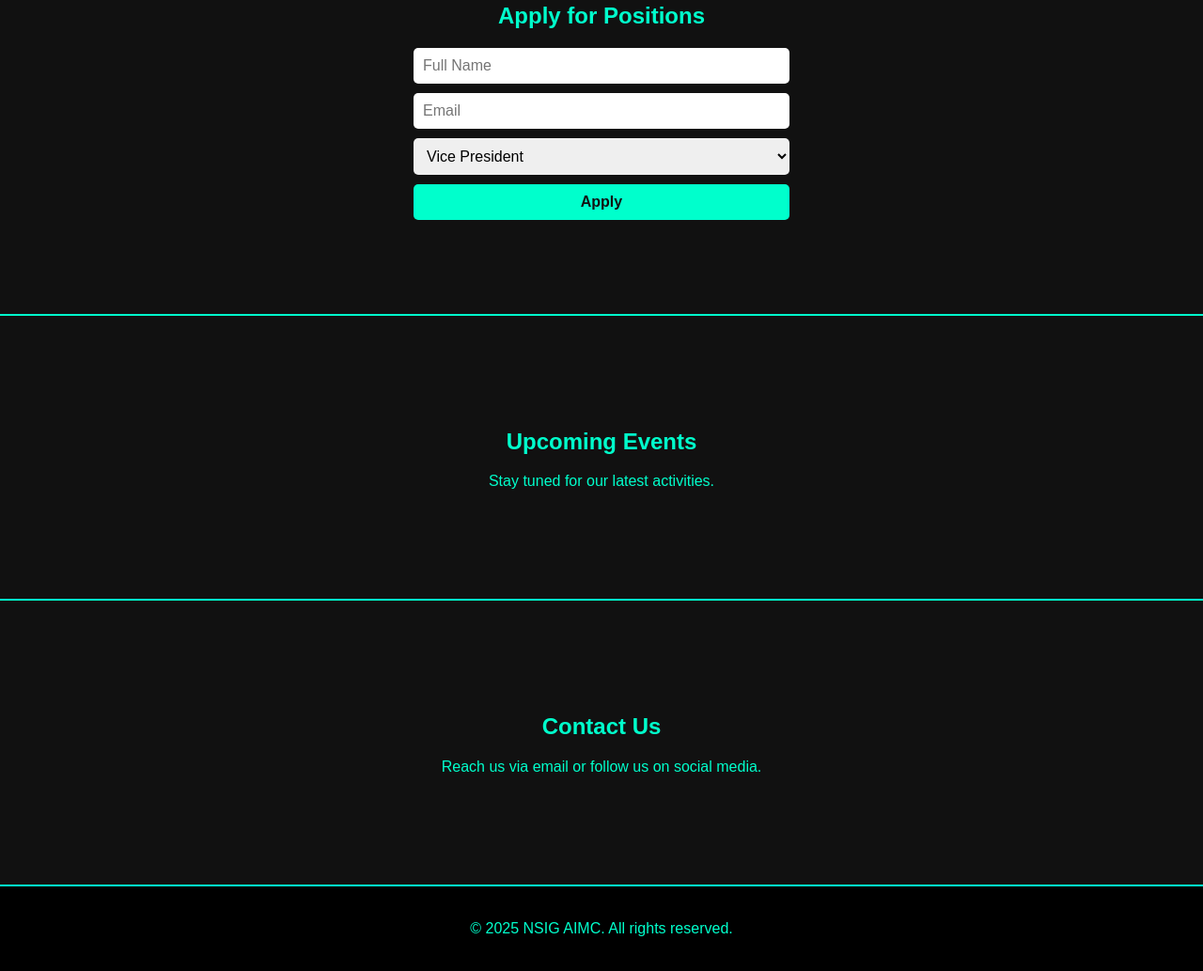
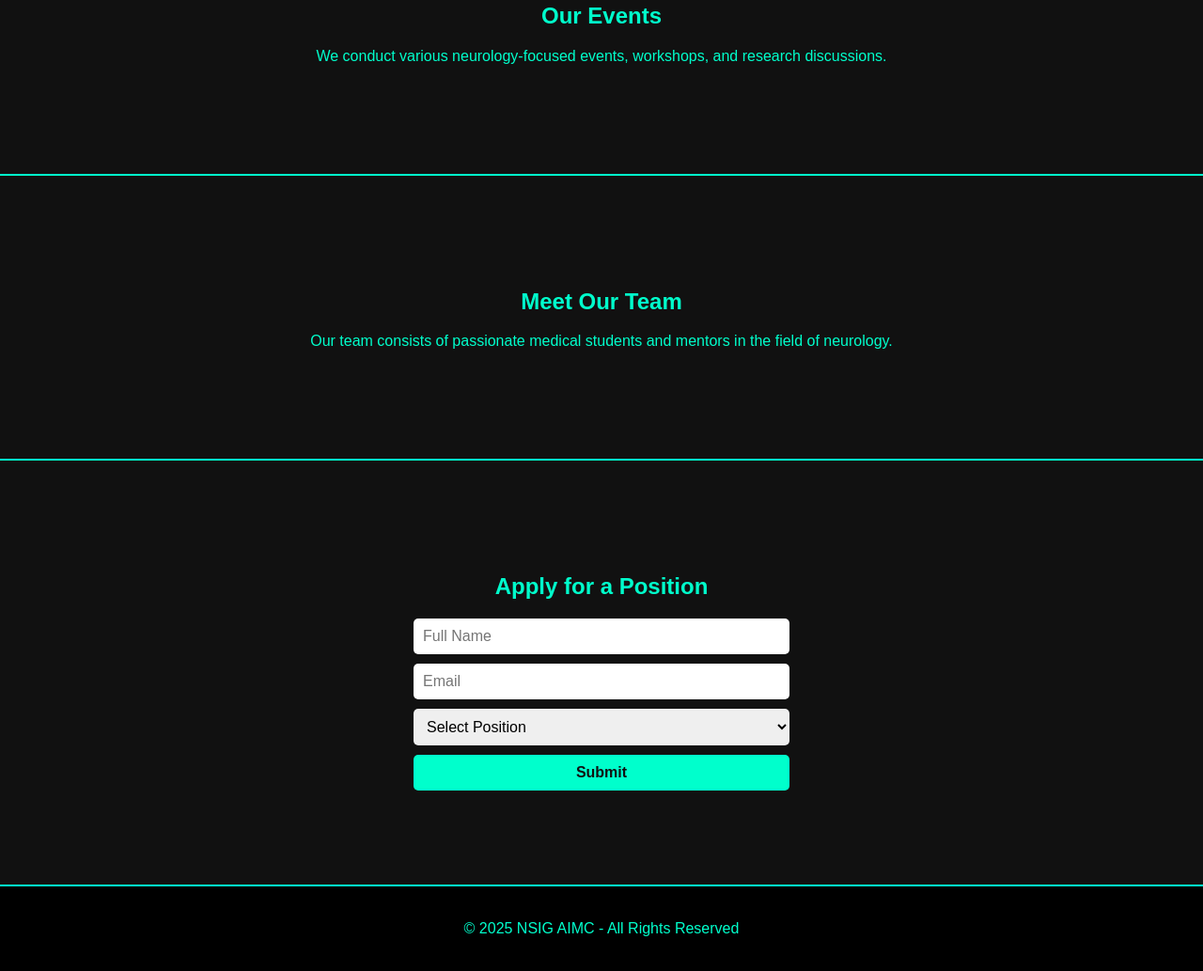
Before and after one commit to Monny-devs/nsig-aimc-site, a plain HTML site: page index.html in a window 1280 px wide. Shown: the part 1223-2256 px from the top of the page at 94% size. Drawn offline with Linux system fonts and the light colour scheme.

Commit message:
Update index.html

```diff
--- a/index.html
+++ b/index.html
@@ -4,7 +4,6 @@
     <meta name="viewport" content="width=device-width, initial-scale=1.0">
     <title>NSIG AIMC</title>
     <link rel="stylesheet" href="styles.css">
-    <script defer src="script.js"></script>
 </head>
 <body>
     <header>
@@ -13,48 +12,51 @@
             <ul>
                 <li><a href="#home">Home</a></li>
                 <li><a href="#about">About</a></li>
-                <li><a href="#apply">Apply</a></li>
                 <li><a href="#events">Events</a></li>
-                <li><a href="#contact">Contact</a></li>
+                <li><a href="#team">Our Team</a></li>
+                <li><a href="#apply">Apply Now</a></li>
             </ul>
         </nav>
     </header><section id="home" class="fullscreen">
     <h2>Welcome to NSIG AIMC</h2>
-    <p>Shaping the Future of Neurology Research</p>
+    <p>Neurology Students Interest Group - Allama Iqbal Medical College</p>
 </section>
 
 <section id="about" class="content-section">
     <h2>About Us</h2>
-    <p>NSIG AIMC is a student-led initiative focused on advancing neurology through research and collaboration.</p>
+    <p>NSIG AIMC is dedicated to fostering interest in neurology among students.</p>
+</section>
+
+<section id="events" class="content-section">
+    <h2>Our Events</h2>
+    <p>We conduct various neurology-focused events, workshops, and research discussions.</p>
+</section>
+
+<section id="team" class="content-section">
+    <h2>Meet Our Team</h2>
+    <p>Our team consists of passionate medical students and mentors in the field of neurology.</p>
 </section>
 
 <section id="apply" class="content-section">
-    <h2>Apply for Positions</h2>
+    <h2>Apply for a Position</h2>
     <form>
         <input type="text" placeholder="Full Name" required>
         <input type="email" placeholder="Email" required>
-        <select>
-            <option>Vice President</option>
-            <option>Research Coordinator</option>
-            <option>Event Manager</option>
+        <select required>
+            <option value="">Select Position</option>
+            <option value="Vice President">Vice President</option>
+            <option value="General Secretary">General Secretary</option>
+            <option value="Event Coordinator">Event Coordinator</option>
         </select>
-        <button type="submit">Apply</button>
+        <button type="submit">Submit</button>
     </form>
 </section>
 
-<section id="events" class="content-section">
-    <h2>Upcoming Events</h2>
-    <p>Stay tuned for our latest activities.</p>
-</section>
+<footer>
+    <p>&copy; 2025 NSIG AIMC - All Rights Reserved</p>
+</footer>
 
-<section id="contact" class="content-section">
-    <h2>Contact Us</h2>
-    <p>Reach us via email or follow us on social media.</p>
-</section>
-
-<footer>
-    <p>&copy; 2025 NSIG AIMC. All rights reserved.</p>
-</footer>
+<script src="script.js"></script>
 
 </body>
 </html>
```
